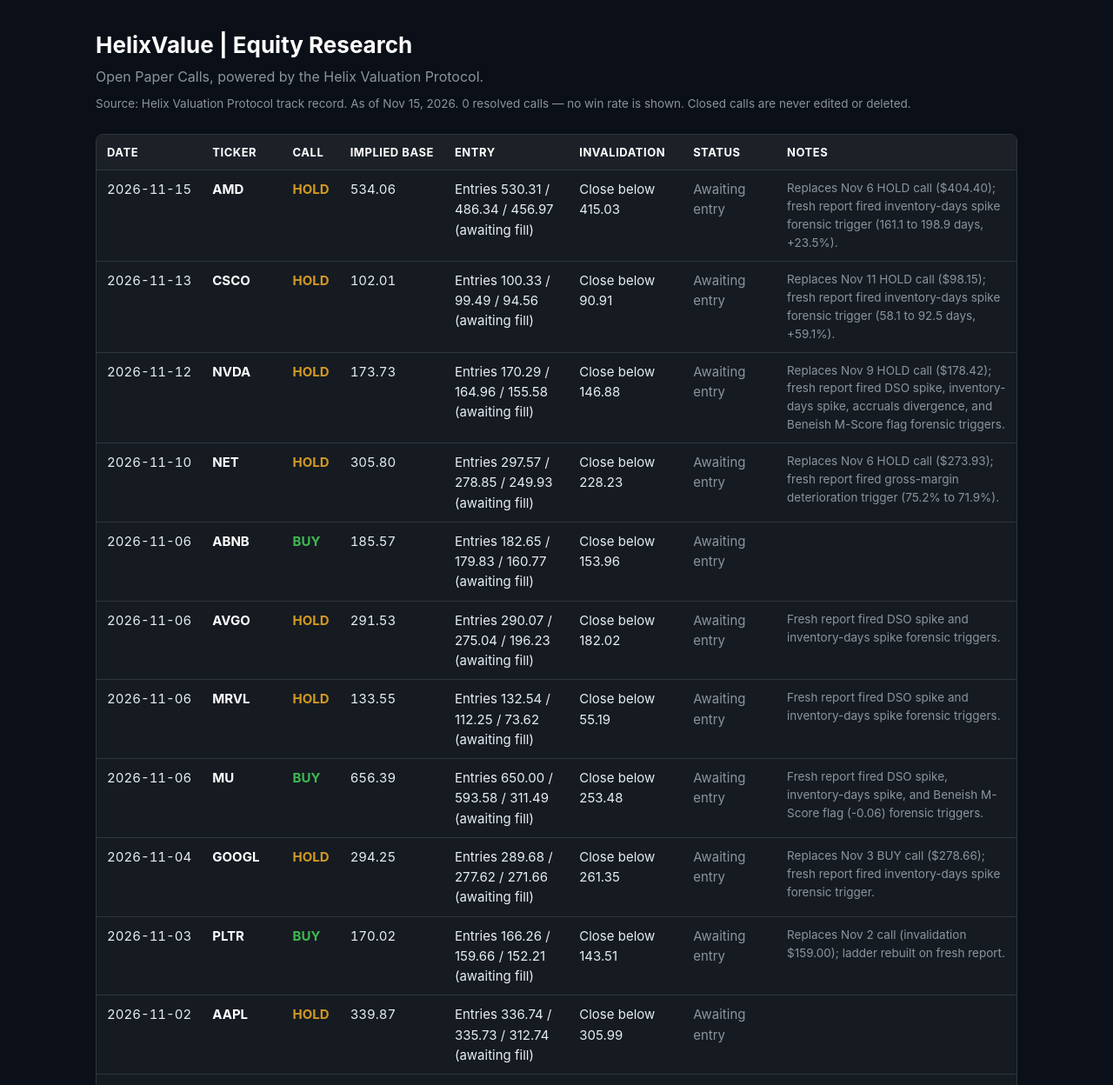
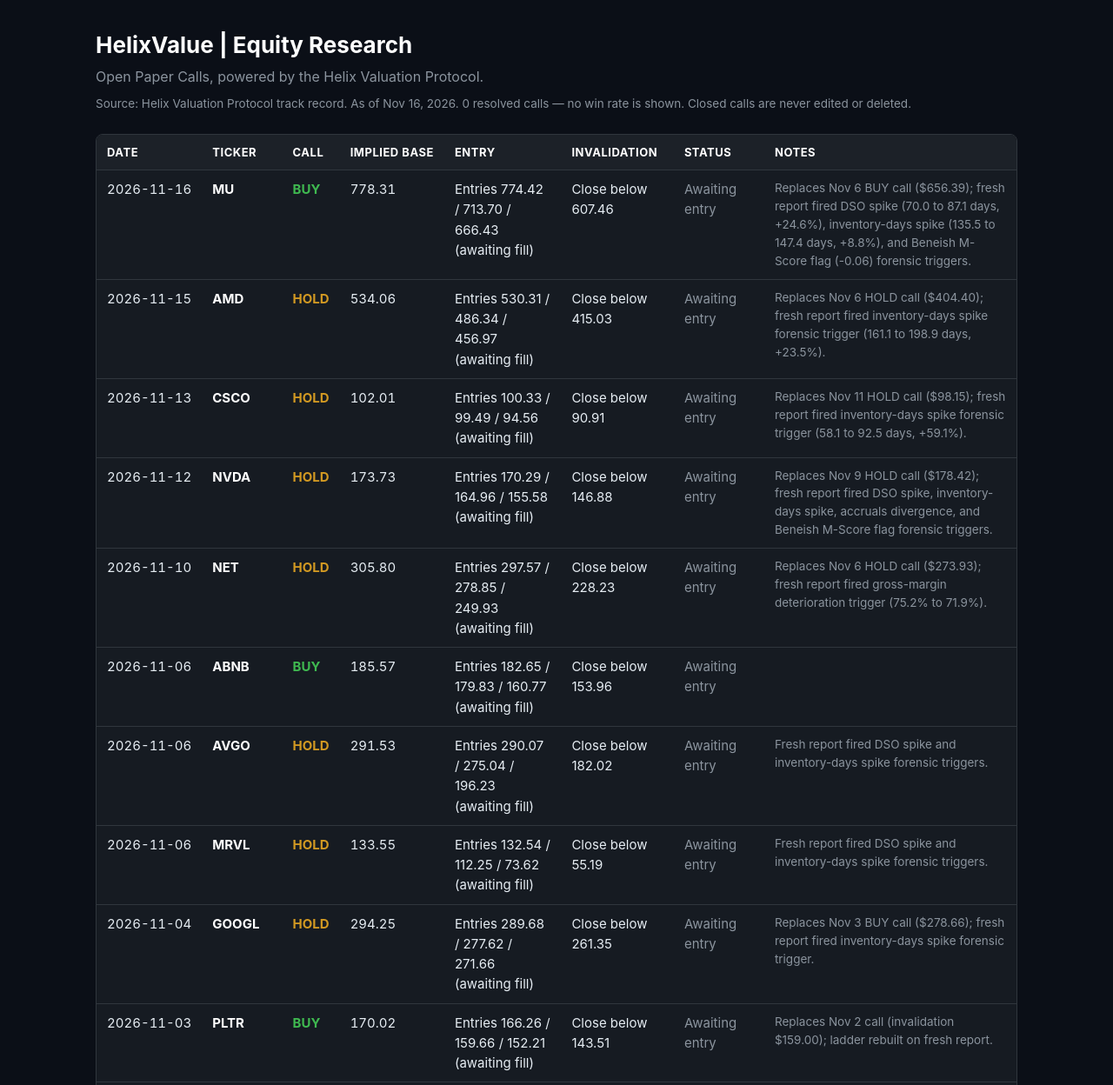
Before and after one commit to helixvalue/helixvalue-track-record, a plain HTML site: page index.html in a window 1280 px wide. Shown: the top 1248 px of the page at 87% size. Drawn offline with Linux system fonts and the light colour scheme.

Commit message:
Track record: refresh to Nov 16, 2026 (47 calls, 22 open, 0 resolved)

```diff
--- a/index.html
+++ b/index.html
@@ -51,7 +51,7 @@
 <div class="wrap">
   <h1>HelixValue | Equity Research</h1>
   <p class="subtitle">Open Paper Calls, powered by the Helix Valuation Protocol.</p>
-  <p class="disclaimer">Source: Helix Valuation Protocol track record. As of Nov 15, 2026. 0 resolved calls — no win rate is shown. Closed calls are never edited or deleted.</p>
+  <p class="disclaimer">Source: Helix Valuation Protocol track record. As of Nov 16, 2026. 0 resolved calls — no win rate is shown. Closed calls are never edited or deleted.</p>
 
   <div class="table-scroll">
   <table>
@@ -68,6 +68,9 @@
       </tr>
     </thead>
     <tbody>
+      <tr>
+        <td class="num">2026-11-16</td><td class="ticker">MU</td><td class="call-buy">BUY</td><td class="num">778.31</td><td>Entries 774.42 / 713.70 / 666.43 (awaiting fill)</td><td>Close below 607.46</td><td class="status-awaiting">Awaiting entry</td><td class="notes">Replaces Nov 6 BUY call ($656.39); fresh report fired DSO spike (70.0 to 87.1 days, +24.6%), inventory-days spike (135.5 to 147.4 days, +8.8%), and Beneish M-Score flag (-0.06) forensic triggers.</td>
+      </tr>
       <tr>
         <td class="num">2026-11-15</td><td class="ticker">AMD</td><td class="call-hold">HOLD</td><td class="num">534.06</td><td>Entries 530.31 / 486.34 / 456.97 (awaiting fill)</td><td>Close below 415.03</td><td class="status-awaiting">Awaiting entry</td><td class="notes">Replaces Nov 6 HOLD call ($404.40); fresh report fired inventory-days spike forensic trigger (161.1 to 198.9 days, +23.5%).</td>
       </tr>
@@ -88,9 +91,6 @@
       </tr>
       <tr>
         <td class="num">2026-11-06</td><td class="ticker">MRVL</td><td class="call-hold">HOLD</td><td class="num">133.55</td><td>Entries 132.54 / 112.25 / 73.62 (awaiting fill)</td><td>Close below 55.19</td><td class="status-awaiting">Awaiting entry</td><td class="notes">Fresh report fired DSO spike and inventory-days spike forensic triggers.</td>
-      </tr>
-      <tr>
-        <td class="num">2026-11-06</td><td class="ticker">MU</td><td class="call-buy">BUY</td><td class="num">656.39</td><td>Entries 650.00 / 593.58 / 311.49 (awaiting fill)</td><td>Close below 253.48</td><td class="status-awaiting">Awaiting entry</td><td class="notes">Fresh report fired DSO spike, inventory-days spike, and Beneish M-Score flag (-0.06) forensic triggers.</td>
       </tr>
       <tr>
         <td class="num">2026-11-04</td><td class="ticker">GOOGL</td><td class="call-hold">HOLD</td><td class="num">294.25</td><td>Entries 289.68 / 277.62 / 271.66 (awaiting fill)</td><td>Close below 261.35</td><td class="status-awaiting">Awaiting entry</td><td class="notes">Replaces Nov 3 BUY call ($278.66); fresh report fired inventory-days spike forensic trigger.</td>
@@ -142,7 +142,7 @@
   </div>
 
   <p class="method">Method: entries are the first session after the call at that session's hourly-bar VWAP approximation (daily typical price fallback where noted). Buys close at top target, stop, invalidation close, or 90-day horizon; Holds run the full 90 days. Benchmark: SPY over the identical window (not shown here).</p>
-  <p class="updated">Last updated: Nov 15, 2026.</p>
+  <p class="updated">Last updated: Nov 16, 2026.</p>
 </div>
 </body>
 </html>
```
